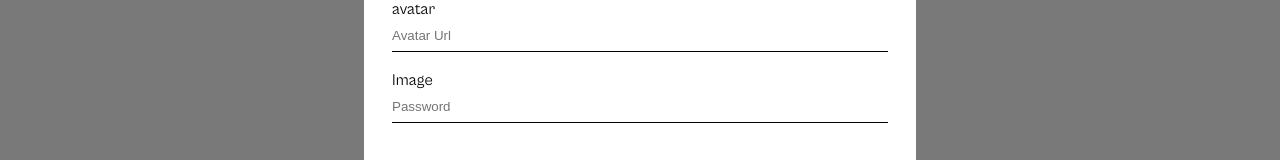
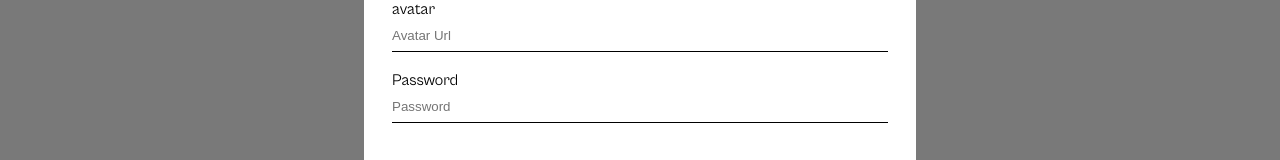
Before and after one commit to skovakina/se_project_react, a React (Create React App) app: page / in a window 1280 px wide. Both pictures are taken after a click on the button "Sign Up". Shown: the part 385-545 px from the top of the page. Built offline with nearby package versions, Linux system fonts and the light colour scheme; no server answers; data requests are answered from the project's data file.

Commit message:
fix: typos in modal register

```diff
--- a/src/components/RegisterModal.js
+++ b/src/components/RegisterModal.js
@@ -97,7 +97,7 @@ export default function AddItemModal({ handleClosePopup, onAddItem, isOpen, open
       <span className="popup__input-error avatar-error"></span>
 
       <label htmlFor="password" className="popup__label">
-        Image
+        Password
       </label>
       <input
         required
```
